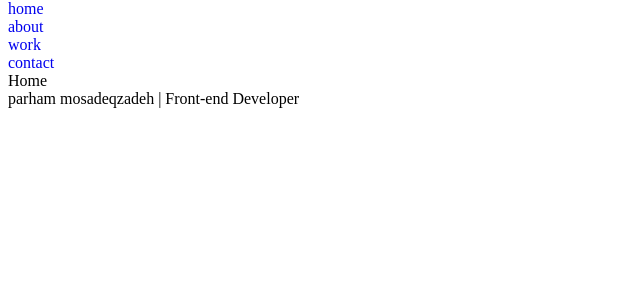
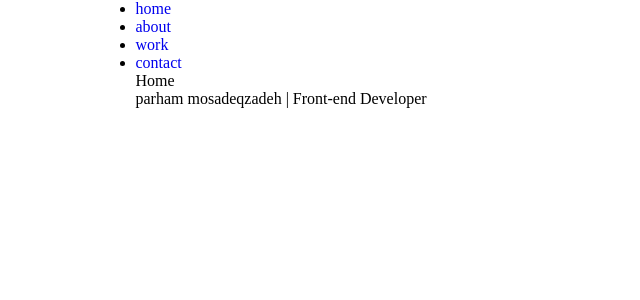
Before and after one commit to parham-mosadeq/parham-resume-tsx, a Next.js app: page / in a window 1280 px wide. Shown: the top 300 px of the page, without its empty margins (0-640 px from the left). Built offline with nearby package versions, Linux system fonts and the light colour scheme.

Commit message:
add global breakpoints

```diff
--- a/src/app/globals.css
+++ b/src/app/globals.css
@@ -1,3 +1,10 @@
+:root {
+  --mobile: 320px;
+  --tablets: 481px;
+  --smallLapTop: 769px;
+  --desktop: 1025px;
+  --tv: 1201px;
+}
 *,
 ::after,
 ::before {
@@ -7,7 +14,7 @@
 }
 
 body {
-  max-width: 1600px;
+  max-width: var(--desktop);
   margin: 0 auto;
   padding: 0 0.5rem;
 }
```
Also changed, not shown: src/styles/navbar.module.css (added).
